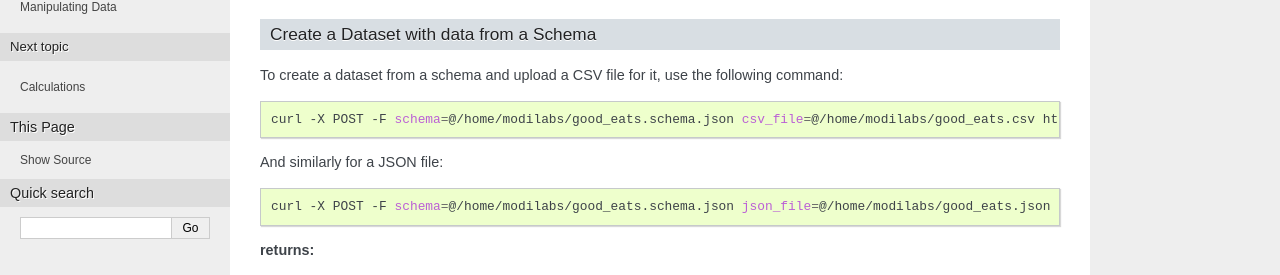
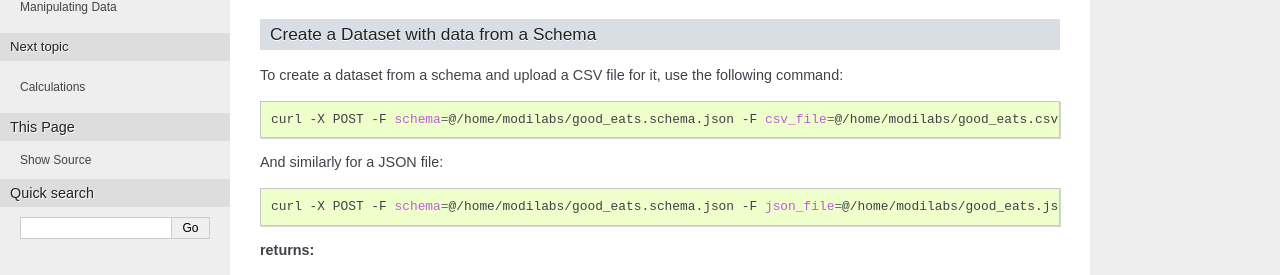
Before and after one commit to pld/bamboo, a Sphinx documentation site: the page built from docs/advanced_commands.rst, in a window 1280 px wide and 900 px high, scrolled down 557 px. Shown: the part 148-423 px from the top of the window. Built offline with Sphinx 7.4.7, drawn with Linux system fonts in a browser that asks for light colours; formulas are drawn with MathJax 3.

Commit message:
Fixed a typo in the doc

```diff
--- a/docs/advanced_commands.rst
+++ b/docs/advanced_commands.rst
@@ -45,13 +45,13 @@ following command:
 
 .. code-block:: sh
 
-    curl -X POST -F schema=@/home/modilabs/good_eats.schema.json csv_file=@/home/modilabs/good_eats.csv http://bamboo.io/datasets
+    curl -X POST -F schema=@/home/modilabs/good_eats.schema.json -F csv_file=@/home/modilabs/good_eats.csv http://bamboo.io/datasets
 
 And similarly for a JSON file:
 
 .. code-block:: sh
 
-    curl -X POST -F schema=@/home/modilabs/good_eats.schema.json json_file=@/home/modilabs/good_eats.json http://bamboo.io/datasets
+    curl -X POST -F schema=@/home/modilabs/good_eats.schema.json -F json_file=@/home/modilabs/good_eats.json http://bamboo.io/datasets
 
 **returns:**
 
```
